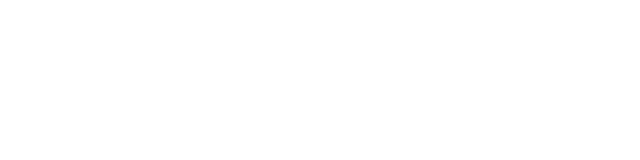
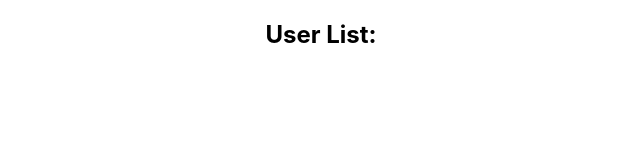
Before and after one commit to Lion77777/homework-front-main, a React (Create React App) app: page / in a window 1280 px wide. Shown: the top 160 px of the page, without its empty margins (319-959 px from the left). Built offline with nearby package versions, Linux system fonts and the light colour scheme.

Commit message:
Pass users props

```diff
--- a/src/HW/1/HW1.tsx
+++ b/src/HW/1/HW1.tsx
@@ -34,7 +34,7 @@
 
 	return (
 		<div id={'hw01'}>
-			{/*<UserList users={'НАЗВАНИЕ МАССИВА, КОТОРЫЙ МЫ ПЕРЕДАЕМ'} />*/}
+			<UserList users={users} />
 		</div>
 	);
 };
```
